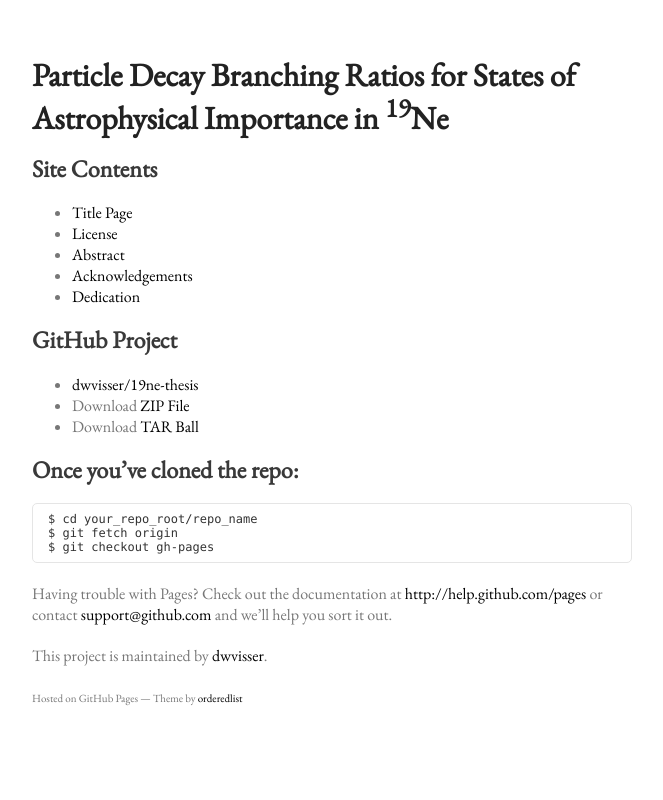
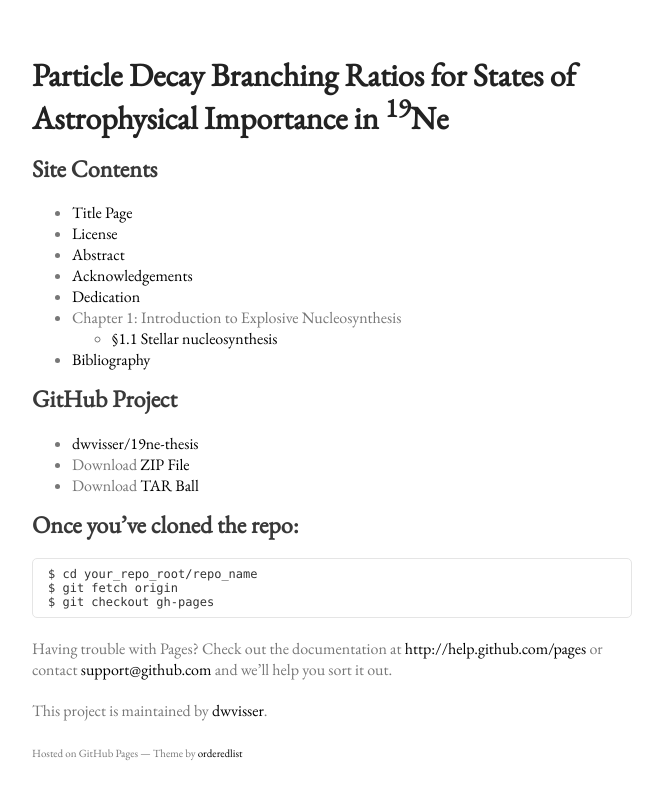
Before and after one commit to dwvisser/19ne-thesis, a Jekyll site: the page built from index.md, in a window 1280 px wide. Shown: the top 800 px of the page, without its empty margins (308-971 px from the left). Built offline with Jekyll 4.4.1, drawn with Linux system fonts in a browser that asks for light colours.

Commit message:
Added new stuff to index, removed bottom margin from ul elements.

```diff
--- a/index.md
+++ b/index.md
@@ -11,6 +11,9 @@ layout: default
 * [Abstract]({{site.baseurl}}/abstract/)
 * [Acknowledgements]({{site.baseurl}}/acknowledgements/)
 * [Dedication]({{site.baseurl}}/dedication/)
+* Chapter 1: Introduction to Explosive Nucleosynthesis
+    + [§1.1 Stellar nucleosynthesis]({{site.baseurl}}/1.1/)
+* [Bibliography]({{site.baseurl}}/bibliography/)
 
 ## GitHub Project
 
--- a/stylesheets/styles.css
+++ b/stylesheets/styles.css
@@ -11,7 +11,7 @@ h1, h2, h3, h4, h5, h6 {
   margin:0 0 20px;
 }
 
-p, ul, ol, table, pre, dl {
+p, ol, table, pre, dl {
   margin:0 0 20px;
 }
 
```
